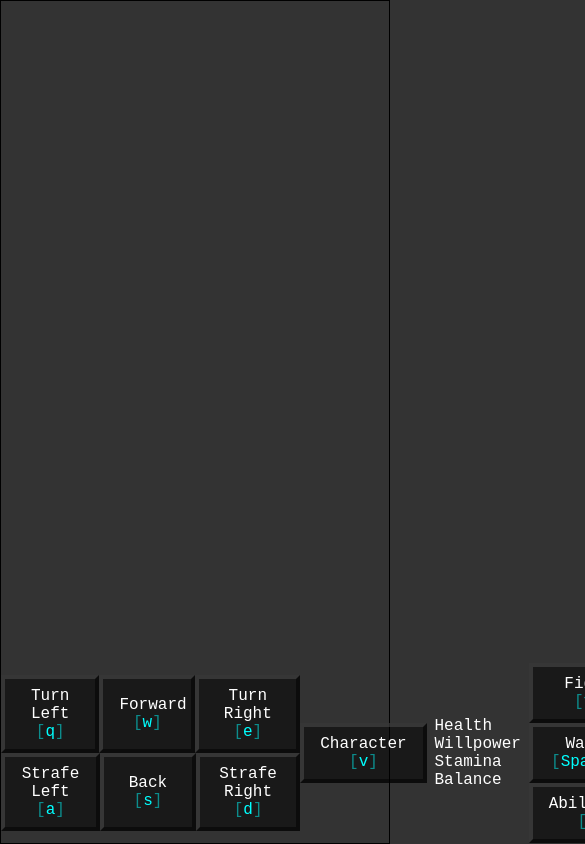
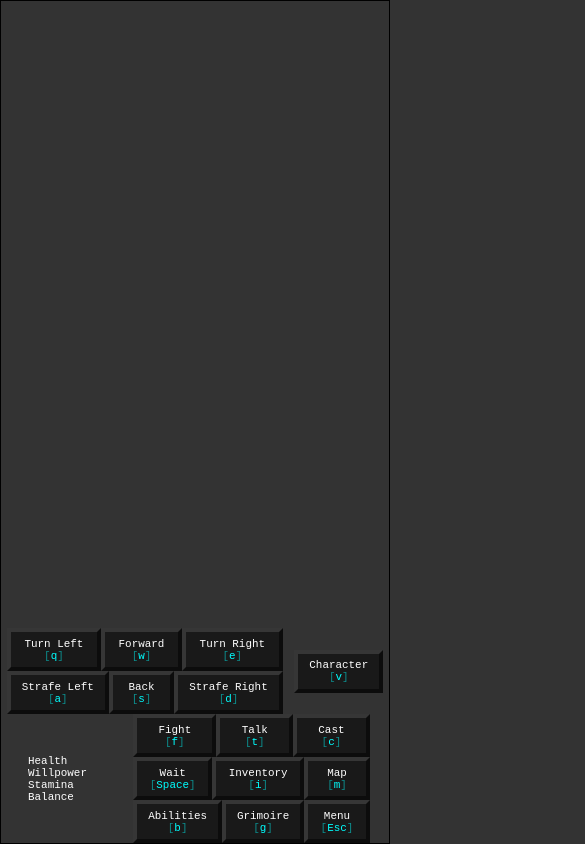
Before and after one commit to rocket-boots/dungeon-boots, a website with bundled scripts: page index.html in a window 390 px wide. Shown: the top 844 px of the page, 585 px wide, since content can reach past the window. Built offline with nearby package versions, Linux system fonts and the light colour scheme.

Commit message:
Responsive styling

```diff
--- a/styles/drpg.css
+++ b/styles/drpg.css
@@ -4,6 +4,7 @@ body {
 	margin: 0;
 	background: #333;
 	color: white;
+	font-size: calc(8px + 0.75vmin);
 }
 
 main {
@@ -95,6 +96,7 @@ button:active {
 .ui-static-row {
 	display: flex;
 	flex-direction: row;
+	flex-wrap: wrap;
 	justify-content: space-around;
 	align-items: center;
 }
```
